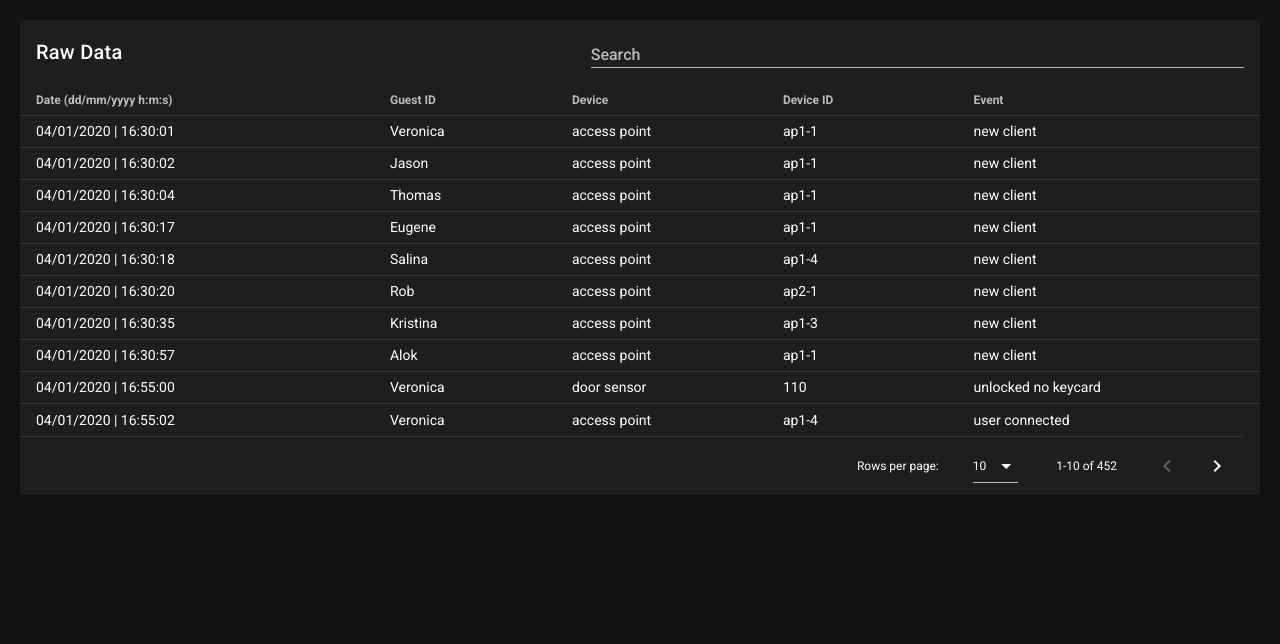
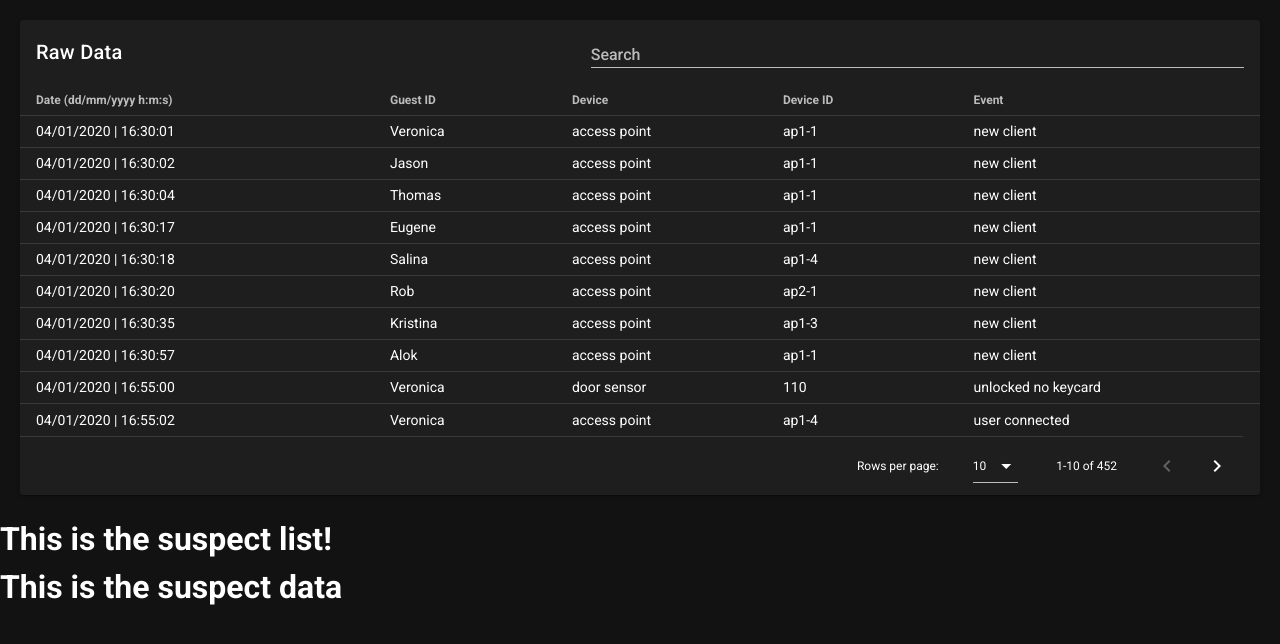
Before and after one commit to trananh-khoa/m3app, a Vue app: page / in a window 1280 px wide. Shown: the top 644 px of the page. Built offline with nearby package versions, Linux system fonts and the light colour scheme.

Commit message:
Added initial basic implementation of the visualizer

```diff
--- a/src/App.vue
+++ b/src/App.vue
@@ -2,17 +2,20 @@
   <v-app id='app'>
     <v-content>
       <DataTable/>
+      <Visualizer/>
     </v-content>
   </v-app>
 </template>
 
 <script>
 import DataTable from '@/components/DataTable.vue';
+import Visualizer from '@/components/Visualizer.vue';
 
 export default {
   name: 'App',
   components: {
     DataTable,
+    Visualizer,
   },
   data: () => ({
   }),
--- /dev/null
+++ b/src/components/SuspectData.vue
@@ -0,0 +1,13 @@
+<template>
+  <h1>This is the suspect data</h1>
+</template>
+
+<script>
+export default {
+  name: 'suspectData',
+};
+</script>
+
+<style>
+
+</style>
--- /dev/null
+++ b/src/components/SuspectList.vue
@@ -0,0 +1,13 @@
+<template>
+  <h1>This is the suspect list!</h1>
+</template>
+
+<script>
+export default {
+  name: 'suspectList',
+};
+</script>
+
+<style>
+
+</style>
--- /dev/null
+++ b/src/components/Visualizer.vue
@@ -0,0 +1,23 @@
+<template>
+  <div>
+    <SuspectList/>
+    <SuspectDataList/>
+  </div>
+</template>
+
+<script>
+import SuspectList from '@/components/SuspectList.vue';
+import SuspectDataList from '@/components/SuspectData.vue';
+
+export default {
+  name: 'visualizer',
+  components: {
+    SuspectList,
+    SuspectDataList,
+  },
+};
+</script>
+
+<style>
+
+</style>
--- /dev/null
+++ b/src/constants/visualizer-data.js
@@ -0,0 +1,2 @@
+// Get a list of all the suspects (including N/A)
+// Loop through the JavaScript Object and get all unique Guest IDs and export an array
--- a/src/utils/datatable.js
+++ b/src/utils/datatable.js
@@ -1,4 +1,4 @@
-import { getDateFromUTC, getDisplayDate } from '@/utils/date_utils';
+import { getDateFromUTC, getDisplayDate } from '@/utils/date-utils';
 
 export default function (json) {
   const dataTableJSON = [];
```
Also changed, not shown: src/utils/date-utils.js (renamed from src/utils/date_utils.js).
